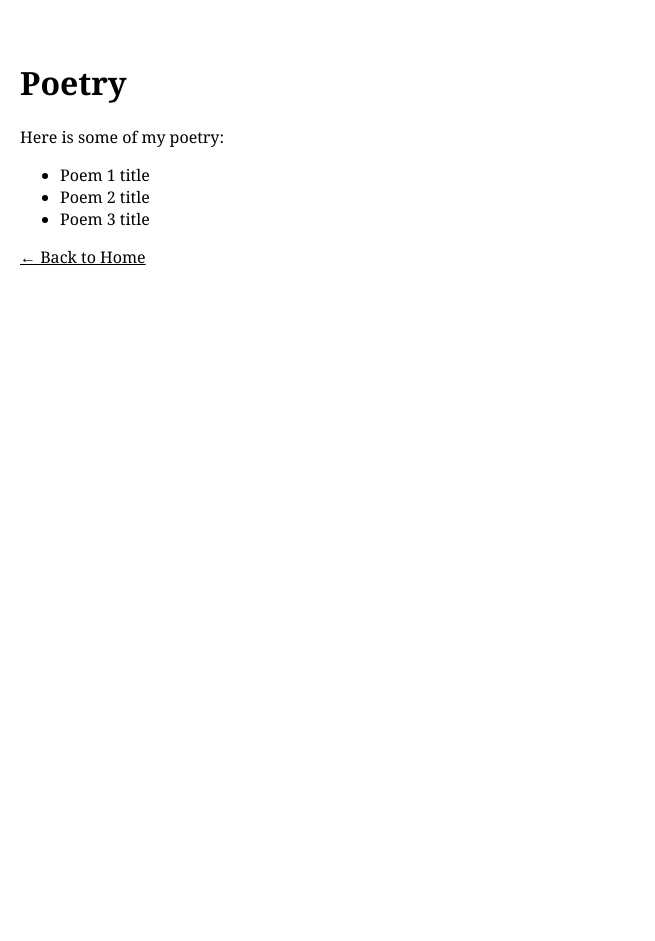
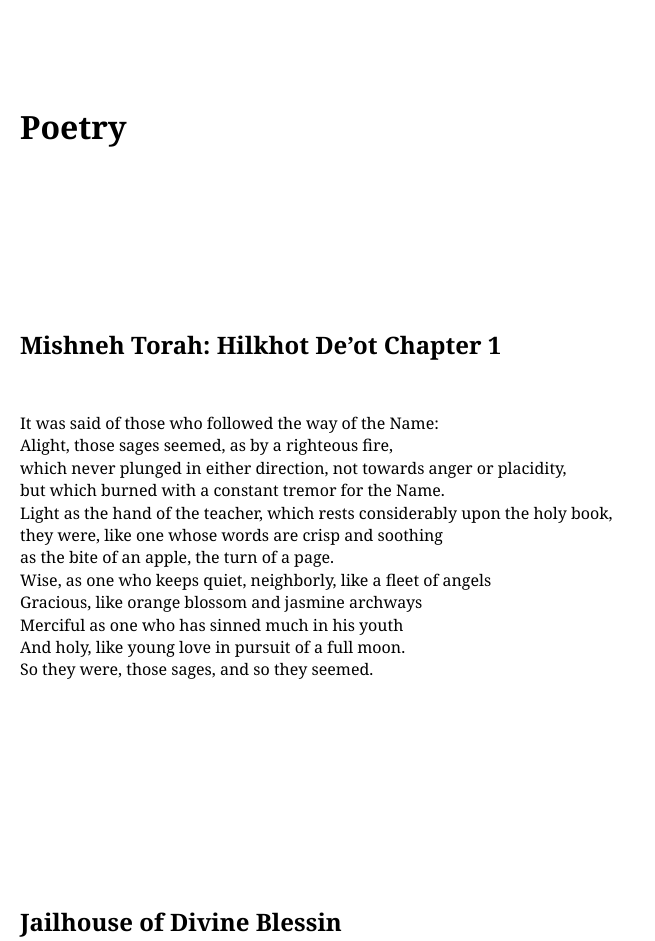
Before and after one commit to myrrhmag/dana-portfolio, a plain HTML site: page poetry.html in a window 1280 px wide. Shown: the whole page, without its empty margins (0-655 px from the left). Before the commit the page ends 800 px from the top, so only its background shows below. Drawn offline with Linux system fonts and the light colour scheme.

Commit message:
Update poetry.html

```diff
--- a/poetry.html
+++ b/poetry.html
@@ -13,21 +13,45 @@
       color: #000;
       background: #fff;
       text-align: left;
+      white-space: pre-wrap; /* preserve formatting */
     }
     a {
       color: inherit;
       text-decoration: underline;
     }
+    h2 {
+      margin-top: 2em;
+      margin-bottom: 0.3em;
+      font-weight: bold;
+    }
+    pre {
+      font-family: 'Georgia', serif;
+      font-size: 1em;
+      line-height: 1.4;
+      margin: 0;
+    }
   </style>
 </head>
 <body>
   <h1>Poetry</h1>
-  <p>Here is some of my poetry:</p>
-  <ul>
-    <li>Poem 1 title</li>
-    <li>Poem 2 title</li>
-    <li>Poem 3 title</li>
-  </ul>
-  <p><a href="index.html">&larr; Back to Home</a></p>
-</body>
-</html>
+
+  <section>
+    <h2>Mishneh Torah: Hilkhot De’ot Chapter 1</h2>
+    <pre>
+It was said of those who followed the way of the Name:
+Alight, those sages seemed, as by a righteous fire,
+which never plunged in either direction, not towards anger or placidity,
+but which burned with a constant tremor for the Name.
+Light as the hand of the teacher, which rests considerably upon the holy book,
+they were, like one whose words are crisp and soothing
+as the bite of an apple, the turn of a page.
+Wise, as one who keeps quiet, neighborly, like a fleet of angels
+Gracious, like orange blossom and jasmine archways
+Merciful as one who has sinned much in his youth
+And holy, like young love in pursuit of a full moon.
+So they were, those sages, and so they seemed.
+    </pre>
+  </section>
+
+  <section>
+    <h2>Jailhouse of Divine Blessin
```
